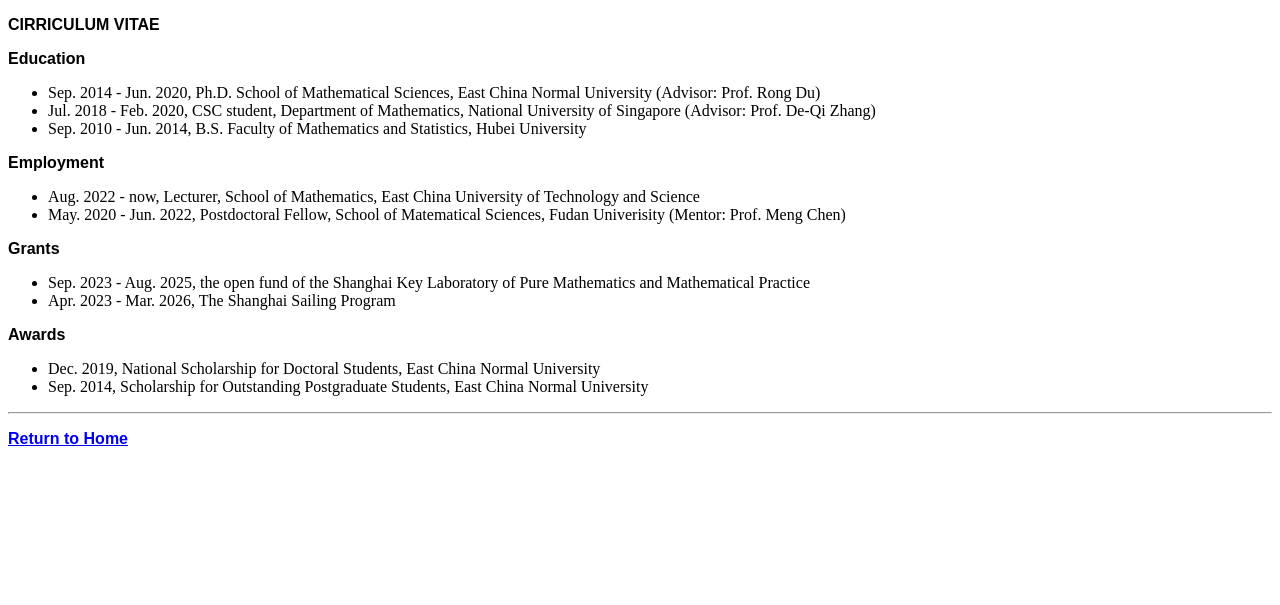
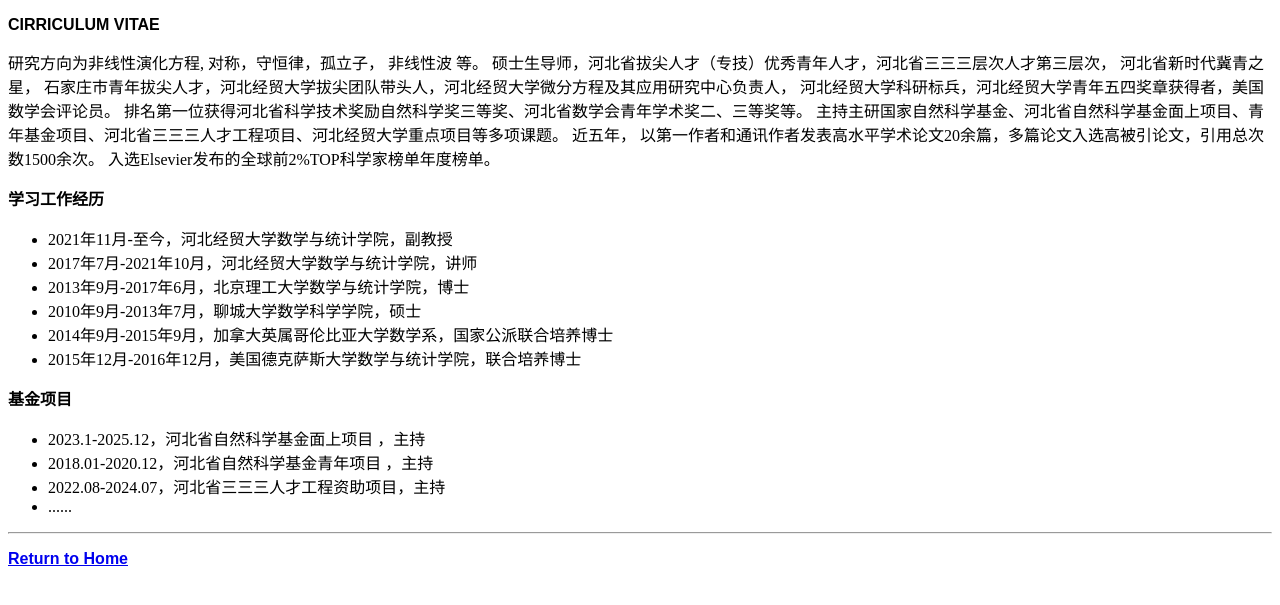
Before and after one commit to wanggangwei82/wanggangwei82.github.io, a Jekyll site: the page cv.html, which Jekyll copies as it is, in a window 1280 px wide. Shown: the top 605 px of the page. Built offline with Jekyll 4.4.1, drawn with Linux system fonts in a browser that asks for light colours.

Commit message:
Update cv.html

```diff
--- a/cv.html
+++ b/cv.html
@@ -13,32 +13,32 @@
 
 <body>
 <p><strong>CIRRICULUM VITAE</strong></p>
-<p><strong>Education</strong></p>
+研究方向为非线性演化方程, 对称，守恒律，孤立子， 非线性波 等。 硕士生导师，河北省拔尖人才（专技）优秀青年人才，河北省三三三层次人才第三层次，
+河北省新时代冀青之星， 石家庄市青年拔尖人才，河北经贸大学拔尖团队带头人，河北经贸大学微分方程及其应用研究中心负责人，
+河北经贸大学科研标兵，河北经贸大学青年五四奖章获得者，美国数学会评论员。
+排名第一位获得河北省科学技术奖励自然科学奖三等奖、河北省数学会青年学术奖二、三等奖等。
+主持主研国家自然科学基金、河北省自然科学基金面上项目、青年基金项目、河北省三三三人才工程项目、河北经贸大学重点项目等多项课题。 近五年，
+以第一作者和通讯作者发表高水平学术论文20余篇，多篇论文入选高被引论文，引用总次数1500余次。
+入选Elsevier发布的全球前2%TOP科学家榜单年度榜单。
+<p><strong>学习工作经历</strong></p>
 <ul>
-<li>Sep. 2014 - Jun. 2020, Ph.D. School of Mathematical Sciences, East China Normal University (Advisor: Prof. Rong Du)</li>
-<li> Jul. 2018 - Feb. 2020, CSC student, Department of Mathematics, National University of Singapore (Advisor: Prof.  De-Qi Zhang)</li>
-<li> Sep. 2010 - Jun. 2014, B.S. Faculty of Mathematics and Statistics, Hubei University </li>
-</ul>
-<p><strong>Employment</strong></p>
-<ul>
-<li>Aug. 2022 - now, Lecturer,  School of Mathematics, East China University of Technology and Science </li>
-<li> May. 2020 - Jun. 2022, Postdoctoral Fellow, School of Matematical Sciences, Fudan Univerisity (Mentor: Prof. Meng Chen)</li>
+<li> 2021年11月-至今，河北经贸大学数学与统计学院，副教授 </li>
+<li> 2017年7月-2021年10月，河北经贸大学数学与统计学院，讲师 </li>
+<li> 2013年9月-2017年6月，北京理工大学数学与统计学院，博士 </li>
+<li> 2010年9月-2013年7月，聊城大学数学科学学院，硕士</li>
+<li> 2014年9月-2015年9月，加拿大英属哥伦比亚大学数学系，国家公派联合培养博士</li>
+<li> 2015年12月-2016年12月，美国德克萨斯大学数学与统计学院，联合培养博士 </li>
 </ul>
 
-<p><strong>Grants</strong></p>
+<p><strong>基金项目</strong></p>
 <ul>
-<li> Sep. 2023 - Aug. 2025, the open fund of the Shanghai Key Laboratory of Pure Mathematics and Mathematical Practice </li>
-<li> Apr. 2023 - Mar. 2026, The Shanghai Sailing Program </li>
+<li> 2023.1-2025.12，河北省自然科学基金面上项目 ，主持 </li>
+<li> 2018.01-2020.12，河北省自然科学基金青年项目 ，主持 </li>
+<li> 2022.08-2024.07，河北省三三三人才工程资助项目，主持  </li>
+<li> ...... </li>
+</ul>
 
 
-</ul>
-
-<p><strong>Awards</strong></p>
-<ul>
-<li> Dec. 2019, National Scholarship for Doctoral Students, East China Normal University </li>
-<li> Sep. 2014, Scholarship for Outstanding Postgraduate Students, East China Normal University </li>
-
-</ul>
 
 <hr>
 <p><strong><a href="index.html">Return to Home</a></strong></p>
```
